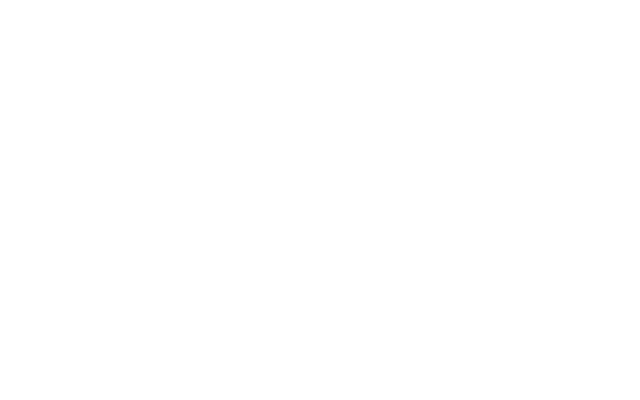
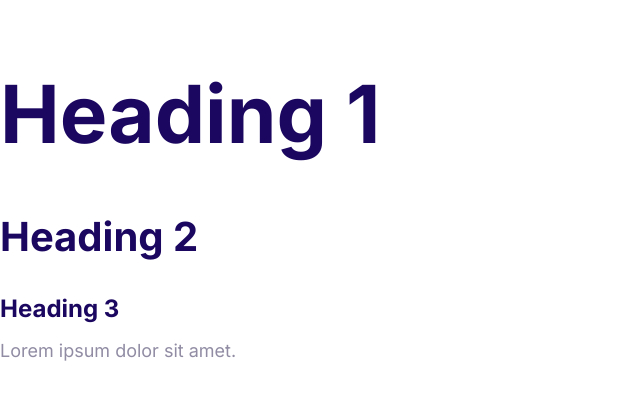
Before and after one commit to zdravkob98/html-demo, a plain HTML site: page index.html in a window 1280 px wide. Shown: the whole page, without its empty margins (0-640 px from the left). Drawn offline with Linux system fonts and the light colour scheme.

Commit message:
Defines the styles for the fonts

```diff
--- a/css/styles.css
+++ b/css/styles.css
@@ -5,3 +5,55 @@
     --color-headings: #1b0760;
     --color-body: #918ca4;
 }
+
+/* html elemets by default is 16 px / 62.5 = 10 px */
+html {
+    font-size: 62.5%;
+}
+body {
+    font-family: Inter, Arial, Helvetica, sans-serif;
+    font-size: 2.4rem;
+    /* 1.5 times from current font-size */
+    line-height: 1.5;
+    color: var(--color-body);
+}
+
+h1,
+h2,
+h3 {
+    color: var(--color-headings);
+    margin-bottom: 1rem;
+}
+
+/* font-size * html elements */
+h1 {
+    font-size: 7rem;
+}
+
+h2 {
+    font-size: 4rem;
+}
+
+h3 {
+    font-size: 3rem;
+    /* margin collapsing 2 margin for h3 and p element */
+}
+
+p {
+    margin-top: 0;
+}
+
+@media screen and (min-width: 1024px) {
+    body {
+        font-size: 1.8rem;
+    }
+    h1 {
+        font-size: 8rem;
+    }
+    h2 {
+        font-size: 4rem;
+    }
+    h3 {
+        font-size: 2.4rem;
+    }
+}
--- a/index.html
+++ b/index.html
@@ -5,8 +5,19 @@
     <meta http-equiv="X-UA-Compatible" content="IE=edge" />
     <meta name="viewport" content="width=device-width, initial-scale=1.0" />
     <title>Document</title>
+    <link rel="preconnect" href="https://fonts.googleapis.com" />
+    <link rel="preconnect" href="https://fonts.gstatic.com" crossorigin />
+    <link
+      href="https://fonts.googleapis.com/css2?family=Inter:wght@400;700&display=swap"
+      rel="stylesheet"
+    />
     <link rel="stylesheet" href="css/normalize.css" />
     <link rel="stylesheet" href="css/styles.css" />
   </head>
-  <body></body>
+  <body>
+    <h1>Heading 1</h1>
+    <h2>Heading 2</h2>
+    <h3>Heading 3</h3>
+    <p>Lorem ipsum dolor sit amet.</p>
+  </body>
 </html>
```
